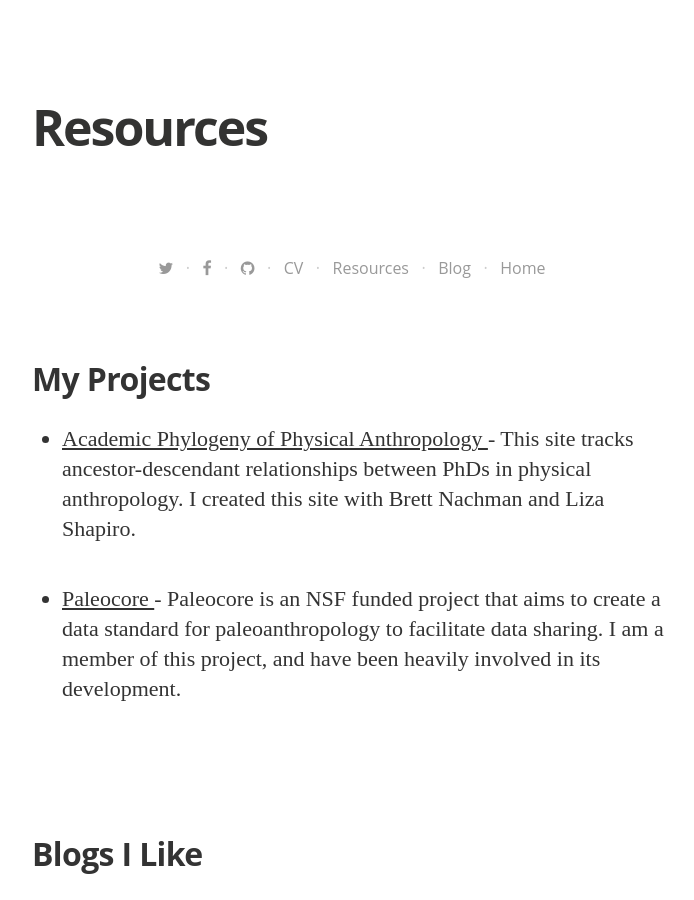
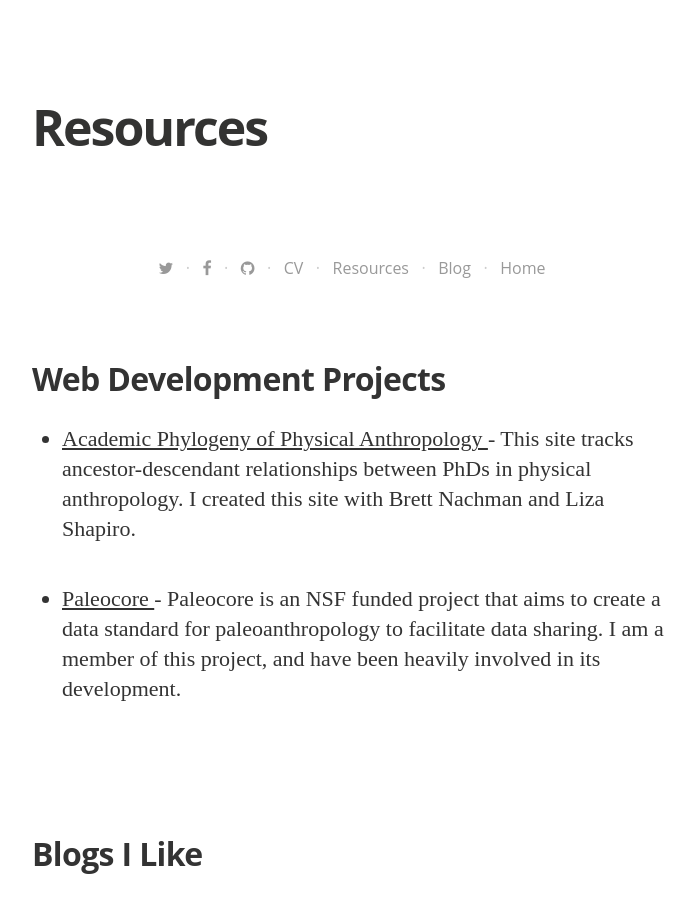
Before and after one commit to wabarr/personal, a Jekyll site: the page built from resources.md, in a window 1280 px wide and 900 px high. Shown: the whole window, without its empty margins (288-982 px from the left). Built offline with Jekyll 4.4.1, drawn with Linux system fonts in a browser that asks for light colours; nearby versions of some CDN libraries; some web fonts are replaced; Markdown is read by kramdown in place of the engine named in the settings.

Commit message:
resource update

```diff
--- a/resources.md
+++ b/resources.md
@@ -4,7 +4,7 @@ permalink: /resources/
 title: Resources
 ---
 
-<h1 style="padding-bottom:20px;">My Projects</h1>
+<h1 style="padding-bottom:20px;">Web Development Projects</h1>
 
 {% for link in site.data.links.myprojects %}
 *  [ {{ link.display }} ]( {{ link.url }} ) - {{ link.description }}
```
